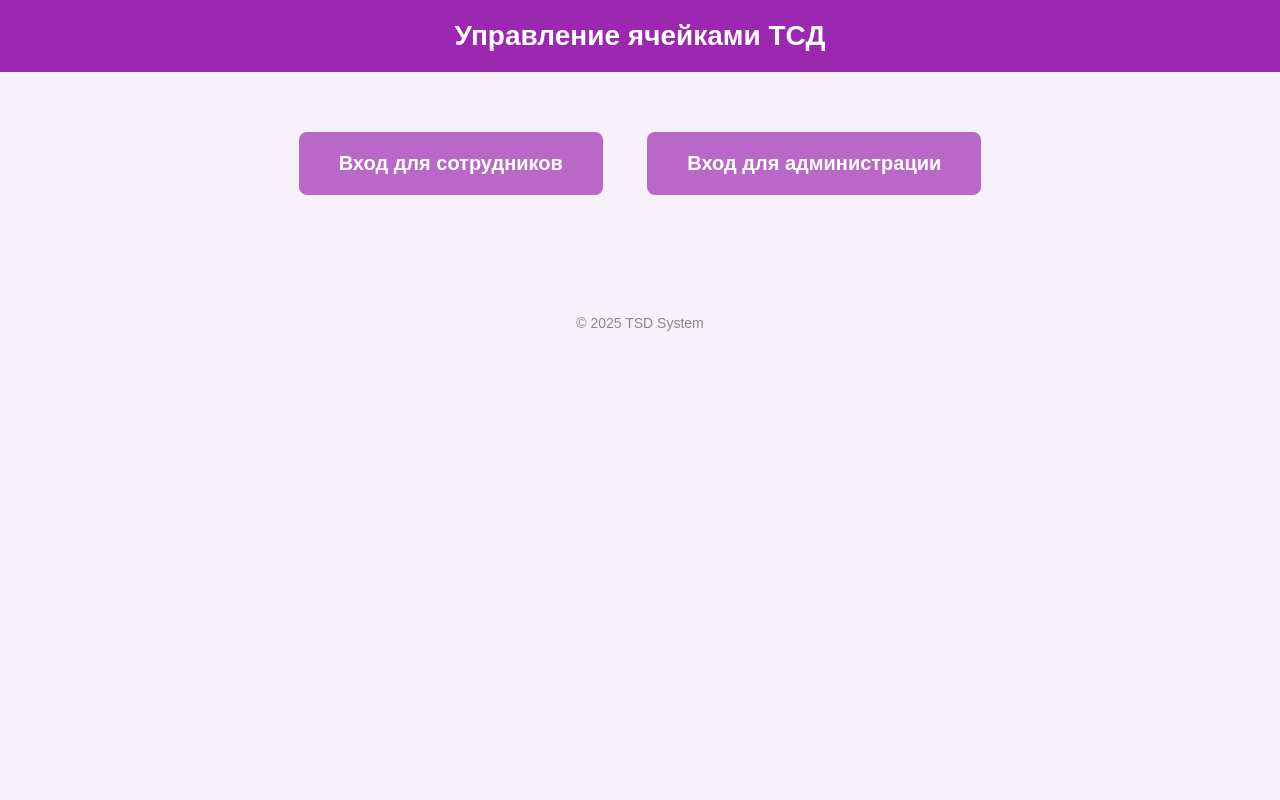
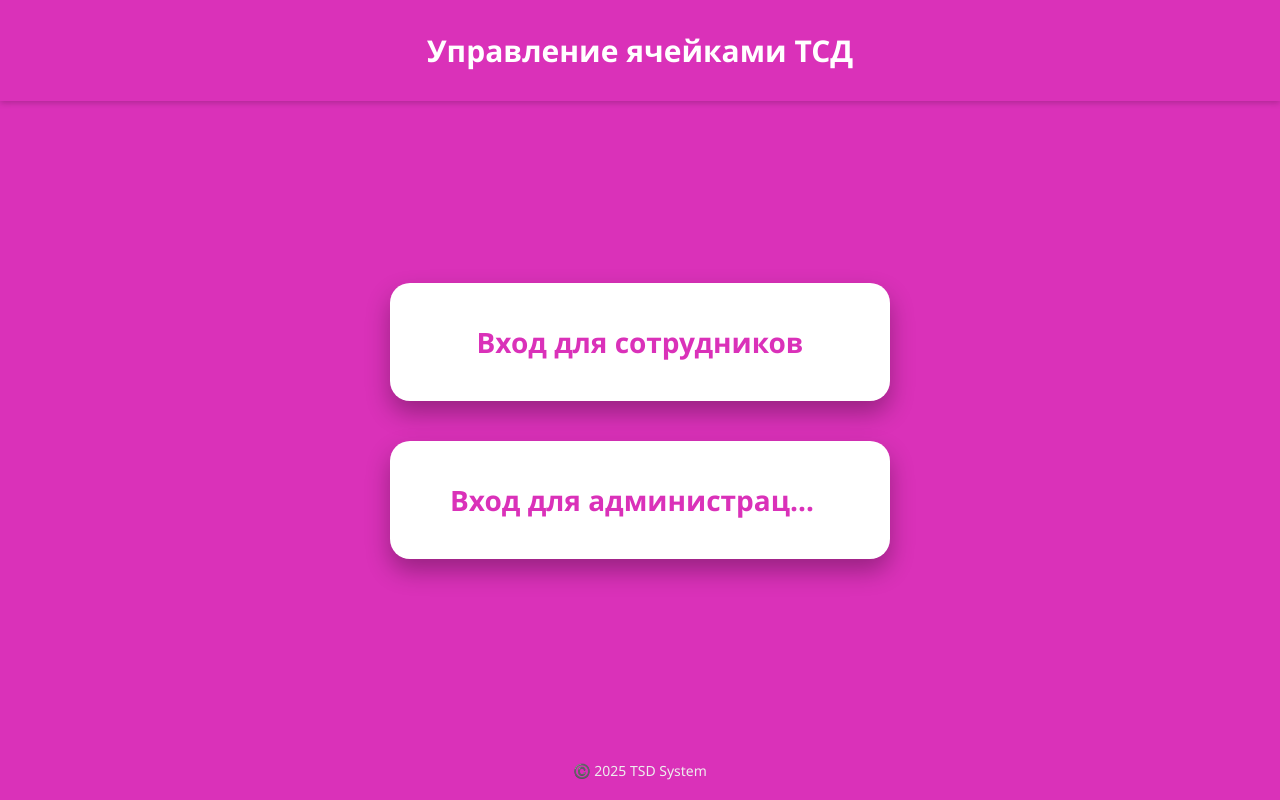
Before and after one commit to Ziya1937/tsd-system, a website: page frontend/index.html in a window 1280 px wide. Drawn offline with Linux system fonts and the light colour scheme.

Commit message:
Обновление

```diff
--- a/frontend/index.html
+++ b/frontend/index.html
@@ -3,57 +3,89 @@
 <head>
   <meta charset="UTF-8" />
   <title>Управление ТСД</title>
+  <meta name="viewport" content="width=device-width, initial-scale=1" />
   <style>
+    :root {
+      --main-bg: #da31b9;
+      --text-light: #ffffff;
+      --btn-bg: #ffffff;
+      --btn-text: #da31b9;
+      --btn-hover: #f0d3ef;
+    }
+
+    * {
+      box-sizing: border-box;
+    }
+
     body {
-      font-family: Arial, sans-serif;
-      background-color: #f7f2fa;
       margin: 0;
       padding: 0;
-      text-align: center;
+      font-family: "Segoe UI", sans-serif;
+      background: var(--main-bg);
+      color: var(--text-light);
+      display: flex;
+      flex-direction: column;
+      min-height: 100vh;
     }
 
     header {
-      background-color: #9c27b0;
-      color: white;
-      padding: 20px 0;
-      font-size: 28px;
+      background: var(--main-bg);
+      color: var(--text-light);
+      padding: 30px 0;
+      text-align: center;
+      font-size: 30px;
       font-weight: bold;
+      box-shadow: 0 2px 6px rgba(0,0,0,0.2);
     }
 
     main {
-      padding: 40px 20px;
+      flex: 1;
+      display: flex;
+      flex-direction: column;
+      justify-content: center;
+      align-items: center;
+      padding: 50px 20px;
+      gap: 40px;
     }
 
     .button {
-      display: inline-block;
-      margin: 20px;
-      padding: 20px 40px;
-      font-size: 20px;
+      display: block;
+      width: 95%;
+      max-width: 500px;
+      padding: 40px 60px;
+      font-size: 28px;
+      font-weight: bold;
+      text-align: center;
+      white-space: nowrap;
+      overflow: hidden;
+      text-overflow: ellipsis;
       border: none;
-      border-radius: 8px;
-      background-color: #ba68c8;
-      color: white;
+      border-radius: 20px;
+      background: var(--btn-bg);
+      color: var(--btn-text);
       cursor: pointer;
-      transition: background-color 0.3s ease;
       text-decoration: none;
-      font-weight: bold;
+      box-shadow: 0 12px 24px rgba(0, 0, 0, 0.3);
+      transition: all 0.3s ease;
     }
 
     .button:hover {
-      background-color: #ab47bc;
+      background: var(--btn-hover);
+      transform: translateY(-3px);
+      box-shadow: 0 16px 28px rgba(0, 0, 0, 0.35);
     }
 
     footer {
-      margin-top: 60px;
+      text-align: center;
+      padding: 20px;
       font-size: 14px;
-      color: #888;
+      color: #eee;
     }
 
     @media (max-width: 600px) {
       .button {
-        width: 80%;
-        font-size: 18px;
-        padding: 15px;
+        font-size: 24px;
+        padding: 30px;
       }
     }
   </style>
@@ -66,6 +98,6 @@
     <a href="/admin/login" class="button">Вход для администрации</a>
   </main>
 
-  <footer>© 2025 TSD System</footer>
+  <footer>©️ 2025 TSD System</footer>
 </body>
 </html>
```
